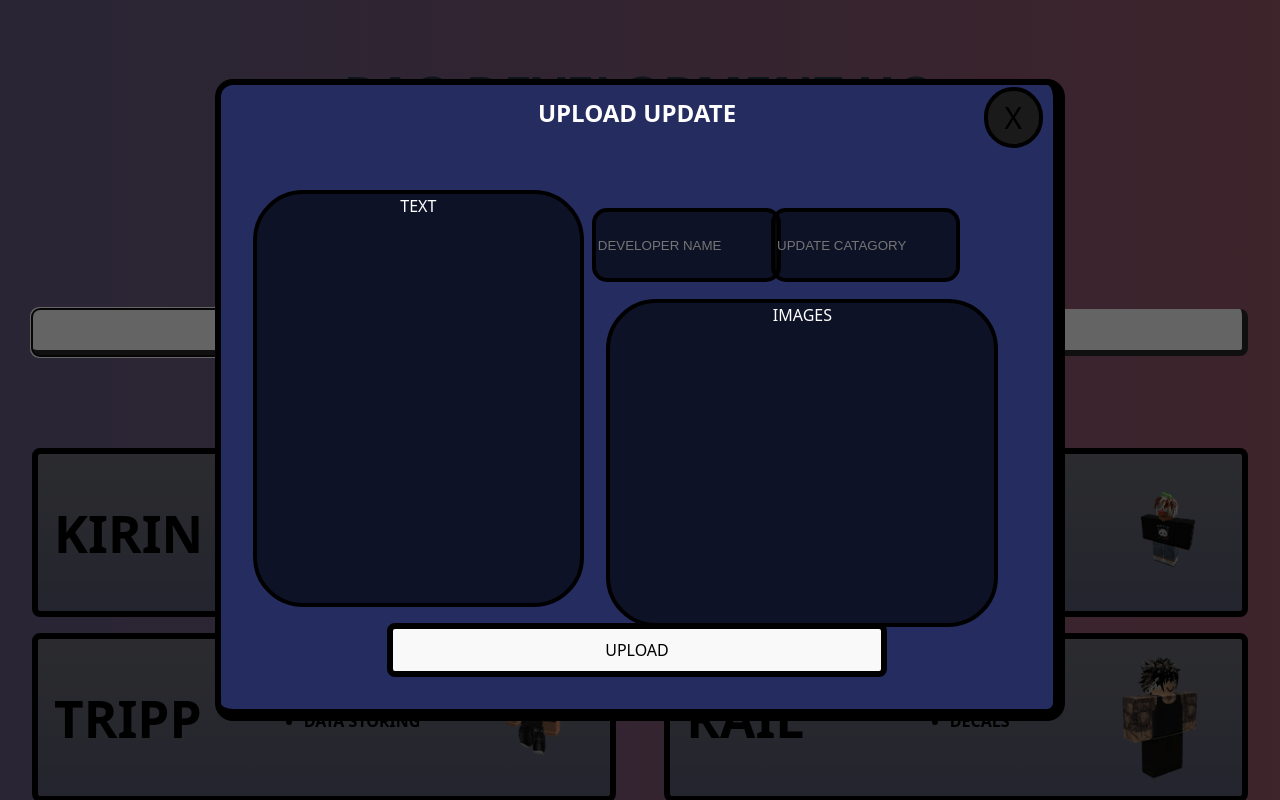
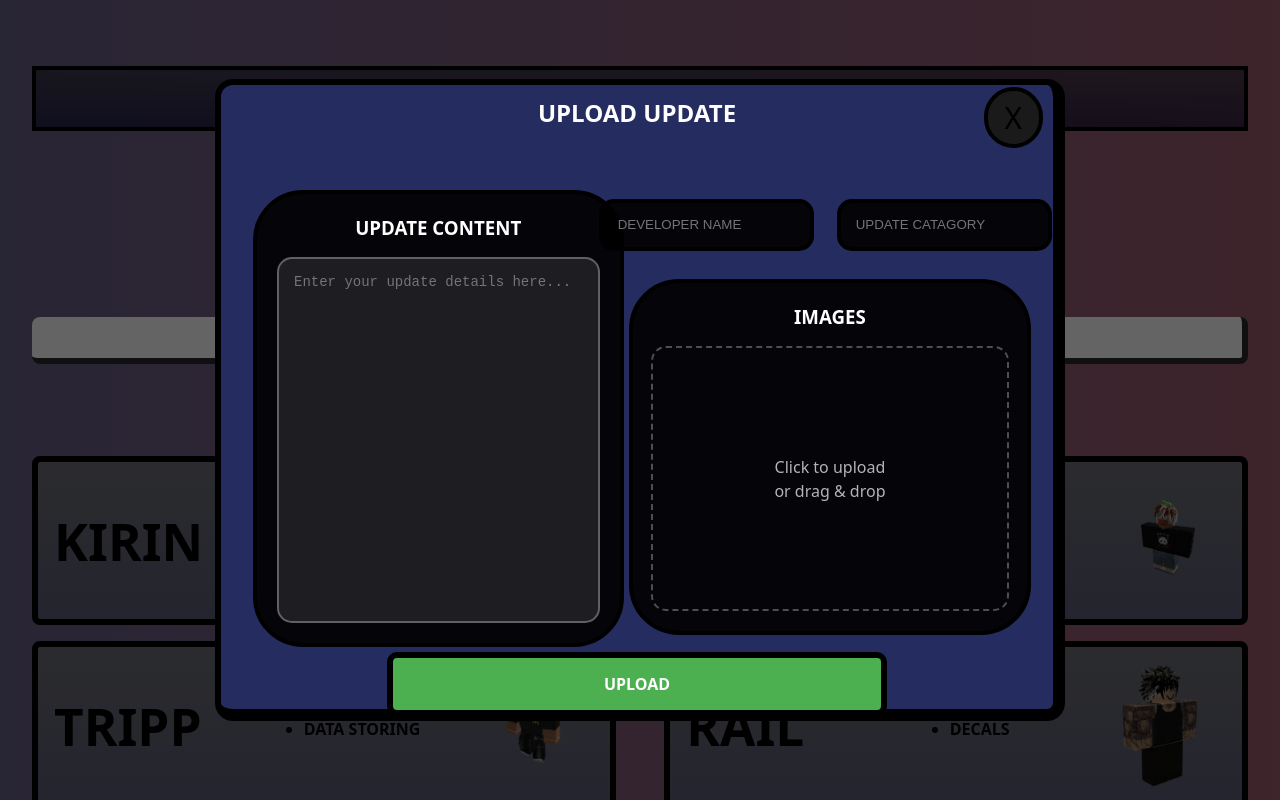
Before and after one commit to REdR0bbin2E/UpdateWebsite, a React (Vite) app in the folder Roblox-Daily-Updates/: page / in a window 1280 px wide. Both pictures are taken after a click on the button "Post Update!". Shown: the top 800 px of the page. Built offline with nearby package versions, Linux system fonts and the light colour scheme.

Commit message:
updated the modals Im soo tiredd

```diff
--- a/Roblox-Daily-Updates/src/App.jsx
+++ b/Roblox-Daily-Updates/src/App.jsx
@@ -1,4 +1,4 @@
-import { useState, useRef, UseEffect } from 'react'
+import { useState, useRef, useEffect } from 'react'
 import reactLogo from './assets/react.svg'
 import viteLogo from '/vite.svg'
 import './App.css'
@@ -11,7 +11,44 @@ import RaillizeImage from '../src/assets/Roblox-avatars/RaillizeT.webp'
 import PurpTrippImage from '../src/assets/Roblox-avatars/PurpTrippT.webp'
 
 {/*Putting current user here so that I can make it a promp in <MyModal> */ }
-const MyModal = ({ isOpen, onClose, children, currentUser }) => (
+const MyModal = ({ isOpen, onClose, children, currentUser }) => {
+  const modalRef = useRef(null);
+  const scrollContainerRef = useRef(null);
+
+  // Sample updates data - replace with your actual data
+  const sampleUpdates = [
+    { date: "06/25/2025", content: "Fixed lighting issues in main scene", category: "Bug Fix" },
+    { date: "06/24/2025", content: "Added new character animations for running", category: "Animation" },
+    { date: "06/23/2025", content: "Implemented new sound effects for UI interactions", category: "Audio" },
+    { date: "06/22/2025", content: "Optimized terrain rendering for better performance", category: "Optimization" },
+    { date: "06/21/2025", content: "Created new weapon models and textures", category: "3D Modeling" },
+    { date: "06/20/2025", content: "Scripted new inventory system with drag and drop", category: "Scripting" },
+    { date: "06/19/2025", content: "Added particle effects for spell casting", category: "VFX" },
+    { date: "06/18/2025", content: "Built new dungeon environment with interactive elements", category: "Building" },
+  ];
+
+  useEffect(() => {
+    if (isOpen && modalRef.current) {
+      // Focus the modal when it opens
+      modalRef.current.focus();
+
+      // Prevent body scroll when modal is open
+      document.body.style.overflow = 'hidden';
+
+      return () => {
+        document.body.style.overflow = 'unset';
+      };
+    }
+  }, [isOpen]);
+
+  // Handle keyboard navigation
+  const handleKeyDown = (e) => {
+    if (e.key === 'Escape') {
+      onClose();
+    }
+  };
+
+  return (
     <AnimatePresence>
       {isOpen && (
         <motion.div
@@ -23,7 +60,7 @@ const MyModal = ({ isOpen, onClose, children, currentUser }) => (
           style={{
             position: "fixed",
             inset: 0,
-          backgroundColor: "rgba(0, 0, 0, 0.6)", // semi-transparent black
+            backgroundColor: "rgba(0, 0, 0, 0.6)",
             borderRadius: 0,
             display: "flex",
             justifyContent: "center",
@@ -31,8 +68,11 @@ const MyModal = ({ isOpen, onClose, children, currentUser }) => (
           }}
           onClick={onClose}
         >
-
-        <motion.div onClick={e => e.stopPropagation()}
+          <motion.div
+            ref={modalRef}
+            onClick={e => e.stopPropagation()}
+            onKeyDown={handleKeyDown}
+            tabIndex={-1}
             initial={{ scale: 0.9, opacity: 0 }}
             animate={{ scale: 1, opacity: 1 }}
             exit={{ scale: 0.9, opacity: 0 }}
@@ -47,74 +87,125 @@ const MyModal = ({ isOpen, onClose, children, currentUser }) => (
               borderRight: "12px solid black",
               borderTop: "6px solid black",
               borderLeft: "6px solid black",
-
               borderRadius: "18px",
-
               width: "90%",
               height: "70%",
+              outline: "none"
             }}
           >
-
             <h2></h2>
 
-          <motion.button whileHover={{ scale: 1.1 }} initial={{ opacity: 0 }} animate={{ opacity: 1 }} exit={{ opacity: 0 }} transition={{ duration: 0.25 }} className='Button2' onClick={onClose} style={{ position: "relative", top: "-9%", right: "-49%", fontSize: 30, borderRadius: 50, border: "4px solid black" }}>
+            <motion.button
+              whileHover={{ scale: 1.1 }}
+              initial={{ opacity: 0 }}
+              animate={{ opacity: 1 }}
+              exit={{ opacity: 0 }}
+              transition={{ duration: 0.25 }}
+              className='Button2'
+              onClick={onClose}
+              style={{
+                position: "relative",
+                top: "-9%",
+                right: "-49%",
+                fontSize: 30,
+                borderRadius: 50,
+                border: "4px solid black"
+              }}
+            >
               X
             </motion.button>
 
             <h2 style={{ textTransform: "uppercase", position: "relative", top: "-22%" }}>{currentUser}'S UPDATE LOG</h2>
 
-          <motion.div style={{ top: "25%", width: "90%", height: "55%", background: "rgba(0, 0, 0, 0.6)", borderRadius: 50, border: "4px solid black", position: "absolute" }}>
+            <motion.div
+              ref={scrollContainerRef}
 
-
-
-            {developers.map((_, index) => (
-
-              <motion.button whileHover={{ scale: 1.1 }} initial={{ opacity: 0.5 }} animate={{ opacity: 1 }} className='BackgroundDeveloper'
-                key={index}
               style={{
-                  width: "15%",
-
-                  height: "50%",
-                  marginTop: "14%",
-                  fontWeight: "bold",
-                  padding: "1rem",
-                  flexDirection: "row",
-                  textAlign: "left",
-                  justifyContent: "space-between",
-                  border: "6px solid black",
-                  alignItems: "left",
+                top: "-15%",
+                width: "90%",
+                height: "70%",
+                background: "rgba(0, 0, 0, 0.9)",
+                borderRadius: 50,
+                border: "4px solid black",
+                position: "relative",
+                overflowY: "auto",
+                padding: "20px",
+                left: "4%",
+                scrollbarWidth: "none"
 
               }}
             >
-
-                <h3 style={{ marginLeft: "15%", top: "-85%", position: "relative" }}>06/07/2006</h3>
-
-
-
-              </motion.button>
-
-
-
-
+              {sampleUpdates.map((update, index) => (
+                <motion.div
+                  whileInView={{ opacity: 1 }}
+                  key={index}
+                  initial={{ opacity: 0, y: 20 }}
+                  animate={{ opacity: 0, y: 0 }}
+                  transition={{ delay: index * 0.05 }}
+                  style={{
+                    background: "rgba(255, 255, 255, 0.1)",
+                    margin: "10px 0",
+                    padding: "15px",
+                    borderRadius: "15px",
+                    border: "2px solid rgba(255, 255, 255, 0.2)"
+                  }}
+                >
+                  <div style={{
+                    display: "flex",
+                    justifyContent: "space-between",
+                    alignItems: "center",
+                    marginBottom: "8px"
+                  }}>
+                    <h3 style={{ margin: 0, color: "#4CAF50" }}>{update.date}</h3>
+                    <span style={{
+                      background: "rgba(76, 175, 80, 0.3)",
+                      padding: "4px 12px",
+                      borderRadius: "20px",
+                      fontSize: "12px",
+                      border: "1px solid #4CAF50"
+                    }}>
+                      {update.category}
+                    </span>
+                  </div>
+                  <p style={{ margin: 0, lineHeight: "1.4" }}>{update.content}</p>
+                </motion.div>
               ))}
-
-
             </motion.div>
 
             {children}
           </motion.div>
+        </motion.div>
+      )}
+    </AnimatePresence>
+  );
+};
 
-      </motion.div>
+const MyModal2 = ({ isOpen, onClose, children }) => {
+  const modalRef = useRef(null);
+  const textAreaRef = useRef(null);
 
-    )}
-  </AnimatePresence >
-)
+  useEffect(() => {
+    if (isOpen && modalRef.current) {
+      // Focus the modal when it opens
+      modalRef.current.focus();
 
+      // Prevent body scroll when modal is open
+      document.body.style.overflow = 'hidden';
 
+      return () => {
+        document.body.style.overflow = 'unset';
+      };
+    }
+  }, [isOpen]);
 
+  // Handle keyboard navigation
+  const handleKeyDown = (e) => {
+    if (e.key === 'Escape') {
+      onClose();
+    }
+  };
 
-
-const MyModal2 = ({ isOpen, onClose, children }) => (
+  return (
     <AnimatePresence>
       {isOpen && (
         <motion.div
@@ -126,7 +217,7 @@ const MyModal2 = ({ isOpen, onClose, children }) => (
           style={{
             position: "fixed",
             inset: 0,
-          backgroundColor: "rgba(0, 0, 0, 0.6)", // semi-transparent black
+            backgroundColor: "rgba(0, 0, 0, 0.6)",
             borderRadius: 0,
             display: "flex",
             justifyContent: "center",
@@ -134,8 +225,11 @@ const MyModal2 = ({ isOpen, onClose, children }) => (
           }}
           onClick={onClose}
         >
-
-        <motion.div onClick={e => e.stopPropagation()}
+          <motion.div
+            ref={modalRef}
+            onClick={e => e.stopPropagation()}
+            onKeyDown={handleKeyDown}
+            tabIndex={-1}
             initial={{ scale: 0.9, opacity: 0 }}
             animate={{ scale: 1, opacity: 1 }}
             exit={{ scale: 0.9, opacity: 0 }}
@@ -150,65 +244,154 @@ const MyModal2 = ({ isOpen, onClose, children }) => (
               borderRight: "12px solid black",
               borderTop: "6px solid black",
               borderLeft: "6px solid black",
-
               borderRadius: "18px",
-
               width: "60%",
               height: "70%",
+              outline: "none"
             }}
           >
-
             <h2></h2>
 
-          <motion.button whileHover={{ scale: 1.1 }} initial={{ opacity: 0 }} animate={{ opacity: 1 }} exit={{ opacity: 0 }} transition={{ duration: 0.25 }} className='Button2' onClick={onClose} style={{ position: "relative", top: "-9%", right: "-49%", fontSize: 30, borderRadius: 50, border: "4px solid black" }}>
+            <motion.button
+              whileHover={{ scale: 1.1 }}
+              initial={{ opacity: 0 }}
+              animate={{ opacity: 1 }}
+              exit={{ opacity: 0 }}
+              transition={{ duration: 0.25 }}
+              className='Button2'
+              onClick={onClose}
+              style={{
+                position: "relative",
+                top: "-9%",
+                right: "-49%",
+                fontSize: 30,
+                borderRadius: 50,
+                border: "4px solid black"
+              }}
+            >
               X
             </motion.button>
 
             <h2 style={{ position: "relative", top: "-22%" }}>UPLOAD UPDATE</h2>
 
-          <motion.div style={{ top: "-15%", width: "42%", height: "73%", background: "rgba(0, 0, 0, 0.6)", borderRadius: 50, border: "4px solid black", position: "relative" }}>
-            TEXT
-
-
-
-
+            <motion.div style={{
+              top: "-15%",
+              width: "42%",
+              height: "73%",
+              background: "rgba(0, 0, 0, 0.9)",
+              borderRadius: 50,
+              border: "4px solid black",
+              position: "relative",
+              padding: "20px",
+              display: "flex",
+              flexDirection: "column"
+            }}>
+              <h3 style={{ margin: "0 0 15px 0", textAlign: "center" }}>UPDATE CONTENT</h3>
+              <textarea
+                ref={textAreaRef}
+                placeholder="Enter your update details here..."
+                style={{
+                  flex: 1,
+                  background: "rgba(255, 255, 255, 0.1)",
+                  border: "2px solid rgba(255, 255, 255, 0.3)",
+                  borderRadius: "15px",
+                  padding: "15px",
+                  color: "white",
+                  fontSize: "14px",
+                  resize: "none",
+                  outline: "none"
+                }}
+              />
             </motion.div>
 
-          <motion.input placeholder={"DEVELOPER NAME"} style={{ position: "absolute", border: "4px solid black", backgroundColor: "rgba(0,0,0,0.6)", borderRadius: 15, height: "8%", top: "26%", right: "39%", }}></motion.input>
+            <motion.input
+              placeholder="DEVELOPER NAME"
+              style={{
+                position: "relative",
+                border: "4px solid black",
+                backgroundColor: "rgba(0,0,0,0.9)",
+                borderRadius: 15,
+                height: "8%",
+                bottom: "95%",
+                right: "-23%",
+                padding: "0 15px",
+                color: "white",
+                outline: "none"
+              }}
+            />
 
+            <motion.input
+              placeholder="UPDATE CATAGORY"
+              style={{
+                position: "relative",
+                border: "4px solid black",
+                backgroundColor: "rgba(0,0,0,0.9)",
+                borderRadius: 15,
+                height: "8%",
+                bottom: "95%",
+                right: "-26%",
+                padding: "0 15px",
+                color: "white",
+                outline: "none"
+              }}
+            />
 
-          <motion.input placeholder={"UPDATE CATAGORY"} style={{ position: "absolute", border: "4px solid black", backgroundColor: "rgba(0,0,0,0.6)", borderRadius: 15, height: "8%", top: "26%", right: "25%", }}></motion.input>
-
-
-          <motion.div style={{ right: "22%", top: "37.4%", width: "30%", height: "40%", background: "rgba(0, 0, 0, 0.6)", borderRadius: 50, border: "4px solid black", position: "absolute" }}>
-
-            IMAGES
-
+            <motion.div style={{
+              top: "-90%",
+              right: "-49%",
+              width: "46%",
+              height: "55%",
+              background: "rgba(0, 0, 0, 0.9)",
+              borderRadius: 50,
+              border: "4px solid black",
+              position: "relative",
+              display: "flex",
+              flexDirection: "column",
+              alignItems: "center",
+              justifyContent: "center",
+              padding: "20px"
+            }}>
+              <h3 style={{ margin: "0 0 15px 0" }}>IMAGES</h3>
+              <div style={{
+                flex: 1,
+                width: "100%",
+                border: "2px dashed rgba(255, 255, 255, 0.3)",
+                borderRadius: "15px",
+                display: "flex",
+                alignItems: "center",
+                justifyContent: "center",
+                cursor: "pointer"
+              }}>
+                <p style={{ textAlign: "center", color: "rgba(255, 255, 255, 0.7)" }}>
+                  Click to upload<br />or drag & drop
+                </p>
+              </div>
             </motion.div>
 
-
-
-          <button style={{ width: 500, bottom: "12%", left: "0%", border: "6px solid black", position: "relative" }}>
+            <motion.button whileHover={{ scale: 1.05 }} style={{
+              width: 500,
+              bottom: "87%",
+              left: "0%",
+              border: "6px solid black",
+              padding: "15px",
+              background: "rgba(76, 175, 80, 1)",
+              color: "white",
+              borderRadius: "10px",
+              fontSize: "16px",
+              fontWeight: "bold",
+              cursor: "pointer",
+              position: "relative"
+            }}>
               UPLOAD
-          </button>
-
-
+            </motion.button>
 
             {children}
           </motion.div>
-
         </motion.div>
-
       )}
-  </AnimatePresence >
-)
-
-
-
-
-
-
-
+    </AnimatePresence>
+  );
+};
 
 const roles = ["VFX", "Scripting", "Animating", "Sound Design", "Building", "3D Modeling"]
 const names = ["Red", "Rail", "Tripp", "Kirin", "Mag", "Fuze"]
@@ -280,8 +463,8 @@ function App() {
 
 
 
-        <h1 style={{}}>RAQ DEVELOPMENT HQ</h1>
-        <p style={{ fontSize: 20 }}>contribute daily updates by text and images! </p>
+        <h1 className='Contributors' style={{ border: "4px solid black" }}>RAQ DEVELOPMENT HQ</h1>
+        <p style={{ fontSize: 20, fontWeight: "bold" }}>contribute daily updates by text and images! </p>
 
 
         <div>
@@ -407,7 +590,7 @@ function App() {
           </div>
 
           {roles.map((_, index) => (
-            <motion.div whileHover={{ scale: 1.1, zIndex: 200 }} className='BackgroundRoles' style={{ position: "relative", display: "flex", top: -425 }}>
+            <motion.div whileHover={{ scale: 1.1, zIndex: 200 }} className='BackgroundRoles' style={{ backgroundColor: "black", position: "relative", display: "flex", top: -425 }}>
               < motion.button key={index} whileDrag={{ scale: 1.2 }} initial={{ scale: 1.1 }} style={{
                 width: 195,
                 height: 195,
@@ -442,7 +625,7 @@ function App() {
           <div style={{ position: "relative", zIndex: 10, top: -475, alignContent: "center", flex: 1 }}>
             <h1 className='Contributors' style={{ marginTop: "20%", border: "4px solid black" }} >CONTRIBUTORS</h1>
 
-            <motion.div className='Contributors' whileHover={{ scale: 1.01 }} style={{ width: "100%", height: "100%", border: "4px solid black", borderRadius: 25, }}>
+            <motion.div className='Contributors' whileHover={{ scale: 1.01 }} style={{ backgroundColor: "black", width: "100%", height: "100%", border: "4px solid black", borderRadius: 25, }}>
 
 
             </motion.div>
```
Lines whose indentation alone changed are shown as unchanged.
